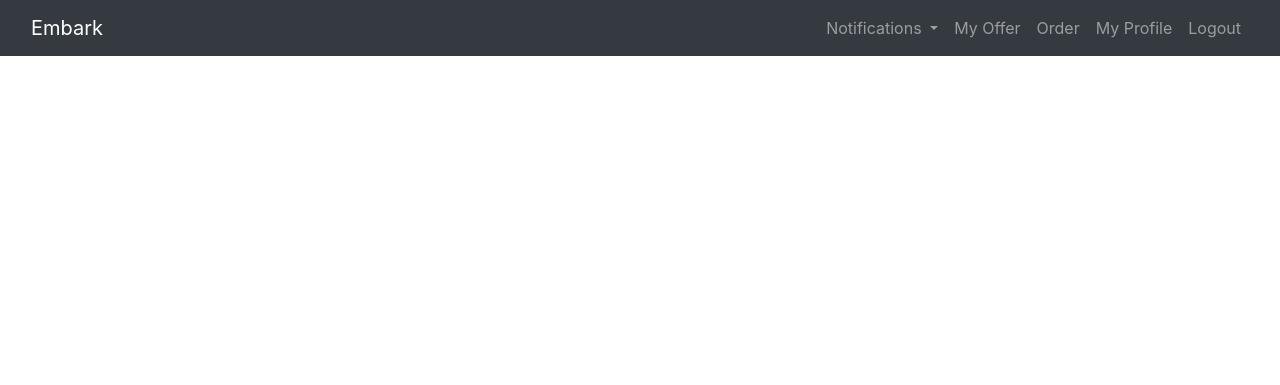
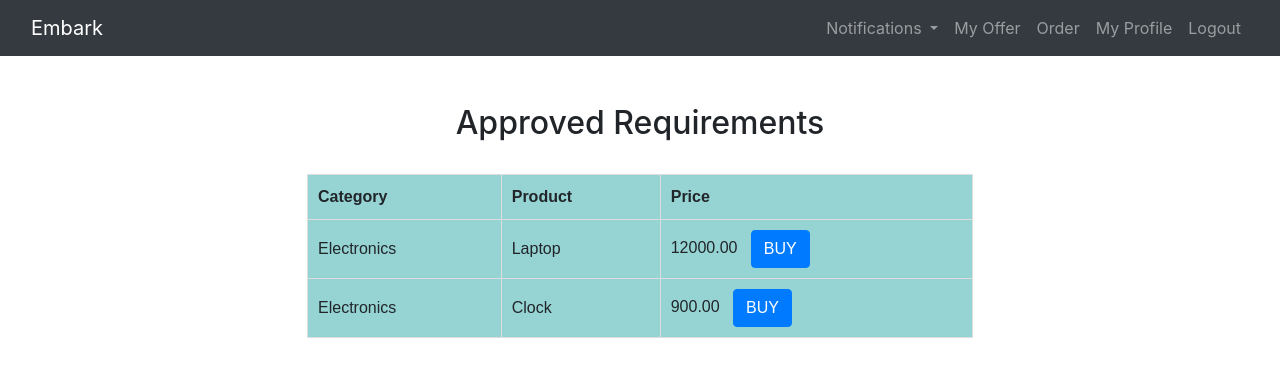
Before and after one commit to embark-project/EmbarkProject, a Django app: page /view_offer/ in a window 1280 px wide. Shown: the top 385 px of the page. Run offline with Django 3.2, Linux system fonts and the light colour scheme; a user stored in the database is signed in; data comes from the database, SQL or seed files in the repository; both versions use the stored data as it was after the commit; some libraries are stand-ins or nearby versions.

Commit message:
quantity added

```diff
--- a/app/models.py
+++ b/app/models.py
@@ -5,6 +5,8 @@ from django.dispatch import receiver
 from django.contrib.auth.models import AbstractUser
 from django.db.models.signals import post_save, pre_save
 # Create your models here.
+
+INTEGER_CHOICES= [tuple([x,x]) for x in range(1,100)]
 
 class User_type(AbstractUser):
     address = models.CharField(max_length=40, null=True)
@@ -21,22 +23,23 @@ class User_type(AbstractUser):
 
 class Req(models.Model):
     category = models.CharField(max_length=40)
-    product = models.CharField(max_length=10)
+    product = models.CharField(max_length=20)
+    quantity = models.IntegerField(choices=INTEGER_CHOICES)
 
     class Meta:
       db_table = "Req"
 
 
     def __str__(self):
-        return f'Posted {self.product} under {self.category} '
+        return f'Posted {self.quantity} {self.product} under {self.category} '
 
 class Order(models.Model):
     order_id = models.AutoField(primary_key=True)
     category = models.CharField(max_length=40)
-    product = models.CharField(max_length=10)
+    product = models.CharField(max_length=20)
+    quantity = models.IntegerField(choices=INTEGER_CHOICES)
     price= models.DecimalField(max_digits=10, decimal_places=2, default=0)
     approved_status = models.IntegerField(default=0)
 
     def __str__(self):
-        return f'Need {self.product} under {self.category}.The determined price is {self.price}'
-        #return self.order_id
+        return f'Need {self.quantity} {self.product} under {self.category}.The determined price is {self.price}'
--- a/app/templates/users/admin/approval_requirements.html
+++ b/app/templates/users/admin/approval_requirements.html
@@ -31,6 +31,7 @@ function myFunction() {
                 <tr>
                     <th>Category</th>
                     <th>Product</th>
+                    <th>Quantity</th>
                     <th>Price</th>
                 </tr>
 
@@ -38,15 +39,16 @@ function myFunction() {
                 <tr id="record">
                     <td >{{i.category}}</td>
                     <td>{{i.product}}</td>
+                    <td>{{i.quantity}}</td>
                     <td><input type="text" name="price" value="{{ i.price }}">
-                    <button onclick="myFunction()">&times;</button></td>
+                    <button type="submit" value="Submit" class="btn btn-primary" onclick="alert('Price Updated')">Submit</button></td>
                 </tr>
                 <input type="hidden" name="order_id" value="{{ i.order_id }}">
                 {% endfor %}
         </table>
         <br>
         <br>
-          <button type="submit" value="Submit" class="btn btn-primary" onclick="alert('Price Updated')">Submit</button>
+
     </form>
     </center>
 
--- a/app/templates/users/admin/post_requirements.html
+++ b/app/templates/users/admin/post_requirements.html
@@ -10,6 +10,8 @@
         <input type="text" class="form-control" name="category" required>
         <label>Product</label>
         <input type="text" class="form-control" name="product" required>
+        <label>Quantity</label>
+        <input type="text" class="form-control" name="qunatity" required>
         <br>
         <input type="submit" onclick="alert('Requirements Posted')" value="POST" class="form-control btn btn-primary">
 
--- a/app/templates/users/endusers/offer.html
+++ b/app/templates/users/endusers/offer.html
@@ -2,6 +2,55 @@
 
 {% block content %}
 
+<style>
+table {
+  font-family: arial, sans-serif;
+  width: 60%;
+}
 
+td, th {
+  border: 1px solid #dddddd;
+  text-align: left;
+  padding: 10px;
+}
+tr{
+   background-color: #96D4D4;
+}
+</style>
+<script>
+function myFunction() {
+  var myobj = document.getElementById("record");
+  myobj.remove();
+}
+</script>
+<div class="container">
+    <br><br>
+    <center>
+    <h2 class="text-center">Approved Requirements</h2><br>
+    <form method="POST">
+        {% csrf_token %}
+        <table>
+                <tr>
+                    <th>Category</th>
+                    <th>Product</th>
+                    <th>Price</th>
+                </tr>
+
+                {% for i in order %}
+                <tr id="record">
+                    <td >{{i.category}}</td>
+                    <td>{{i.product}}</td>
+                    <td>{{i.price}} &nbsp;
+                    <button type="submit" value="Submit" class="btn btn-primary" onclick="confirm('Added to cart')">BUY</button></td>
+                </tr>
+                <input type="hidden" name="order_id" value="{{ i.order_id }}">
+                {% endfor %}
+        </table>
+        <br>
+        <br>
+    </form>
+    </center>
+
+</div>
 
 {% endblock content %}
--- a/app/templates/users/moderators/mod_home.html
+++ b/app/templates/users/moderators/mod_home.html
@@ -10,7 +10,7 @@
     <div class="container">
 
     {% if user.is_authenticated %}
-    Hi Moderator
+    Hi {{ request.user.username }}
 
     {% else %}
     <div class="row">
--- a/app/templates/users/moderators/view_requirements.html
+++ b/app/templates/users/moderators/view_requirements.html
@@ -27,6 +27,7 @@ tr{
                     <th>ID</th>
                     <th>Category</th>
                     <th>Product</th>
+                    <th>Qunatity</th>
                     <th>Approval Status</th>
                 </tr>
 
@@ -35,6 +36,7 @@ tr{
                     <td>{{i.order_id}}</td>
                     <td>{{i.category}}</td>
                     <td>{{i.product}}</td>
+                    <td>{{i.quantity}}</td>
                     <td>
                     {% if i.approved_status == 0 %}
                     <a href="{% url 'approved' order_id=i.order_id %}" name="approve" class="btn btn-warning">Approve</a>
--- a/app/templates/users/register.html
+++ b/app/templates/users/register.html
@@ -8,7 +8,7 @@
 <div class="container py-5">
 <center><h3 class="mb-4 pb-2 pb-md-0 mb-md-5">Registration Form</h3></center>
 
-<form method="POST">
+<form method="POST" autocomplete="chrome-off">
 {% for choice in choices %}
 
 {% if choice == 0 %}
@@ -30,7 +30,7 @@
 
 {% endfor %}
 <br>
-<input class="btn btn-primary" onclick="alert('Registration done')" type="Submit" value="Submit">
+<button class="btn btn-primary" onclick="swal('Welcome', 'Registered successfully', 'success')" type="Submit" value="Submit">Submit</button>
 
 </form>
 <p class="text-center">If you already have an account, <a href="/login">login</a> instead.</p>
--- a/app/views.py
+++ b/app/views.py
@@ -34,7 +34,8 @@ def admin_register(request):
             obj = User_type.objects.create_user(username=username, email=email, password=password,
              role='admin',is_staff='True',is_superuser='True')
             user = obj.save()
-        return render(request, 'users/register.html', {'Admin_Form':form, "choices":choices})
+            form = Admin_Form()
+            return render(request, 'users/register.html', {'Admin_Form':form, "choices":choices})
 
     return render(request, 'users/register.html', {'Admin_Form':form, "choices":choices})
 
@@ -53,6 +54,7 @@ def mod_register(request):
             obj = User_type.objects.create_user(username=username, email=email, password=password,
                 address=address, role='moderator',is_staff='True')
             user = obj.save()
+            form = Mod_Form()
             return render(request, 'users/register.html', {'Mod_Form':form, "choices":choices})
 
     return render(request, 'users/register.html', {'Mod_Form':form, "choices":choices})
@@ -73,6 +75,7 @@ def user_register(request):
             obj = User_type.objects.create_user(username=username, email=email, password=password,
                 address=address, phone=phone, role='user')
             user = obj.save()
+            form = User_Form()
             return render(request, 'users/register.html', {'User_Form':form, "choices":choices})
 
     return render(request, 'users/register.html', {'User_Form':form, "choices":choices})
@@ -137,7 +140,8 @@ def post_requirements(request):
     if request.method == 'POST':
         cat = request.POST['category']
         prod = request.POST['product']
-        obj = Req(category=cat, product=prod)
+        quan = request.POST['quantity']
+        obj = Req(category=cat, product=prod, qunatity=quan)
         obj.save()
         messages.info(request,"Requirements needed")
 
@@ -189,7 +193,8 @@ def add_order(request):
     if request.method == 'POST':
         cat = request.POST['order_cat']
         prod = request.POST['order_prod']
-        obj = Order(category=cat, product=prod)
+        quan = request.POST['order_quan']
+        obj = Order(category=cat, product=prod, quantity=quan)
         obj.save()
         messages.success(request,"New things are posted. Check it out")
     d = {'order': Req.objects.all()}
@@ -199,4 +204,5 @@ def add_order(request):
 
 @login_required
 def view_offer(request):
-    return render(request, 'users/endusers/offer.html')
+    d = {'order': Order.objects.filter(approved_status=1)}
+    return render(request, 'users/endusers/offer.html',d)
```
Also changed, not shown: app/forms.py (+17 -0 lines), app/templates/users/endusers/order.html (+11 -2 lines), app/migrations/0030_auto_20220115_2011.py (added), app/migrations/0031_auto_20220115_2024.py (added), app/migrations/0032_auto_20220116_1344.py (added), app/migrations/0033_auto_20220116_1355.py (added), db.sqlite3.
